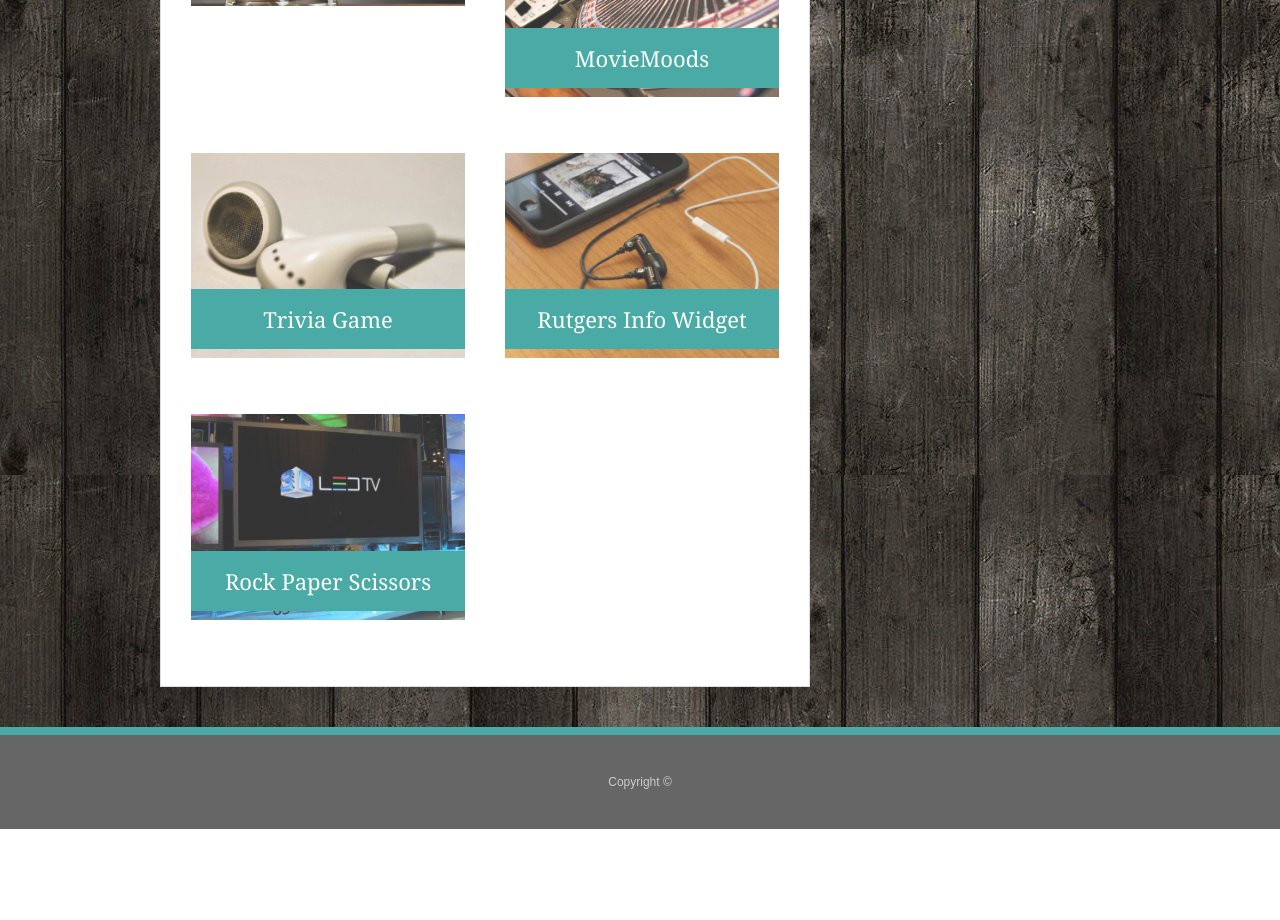
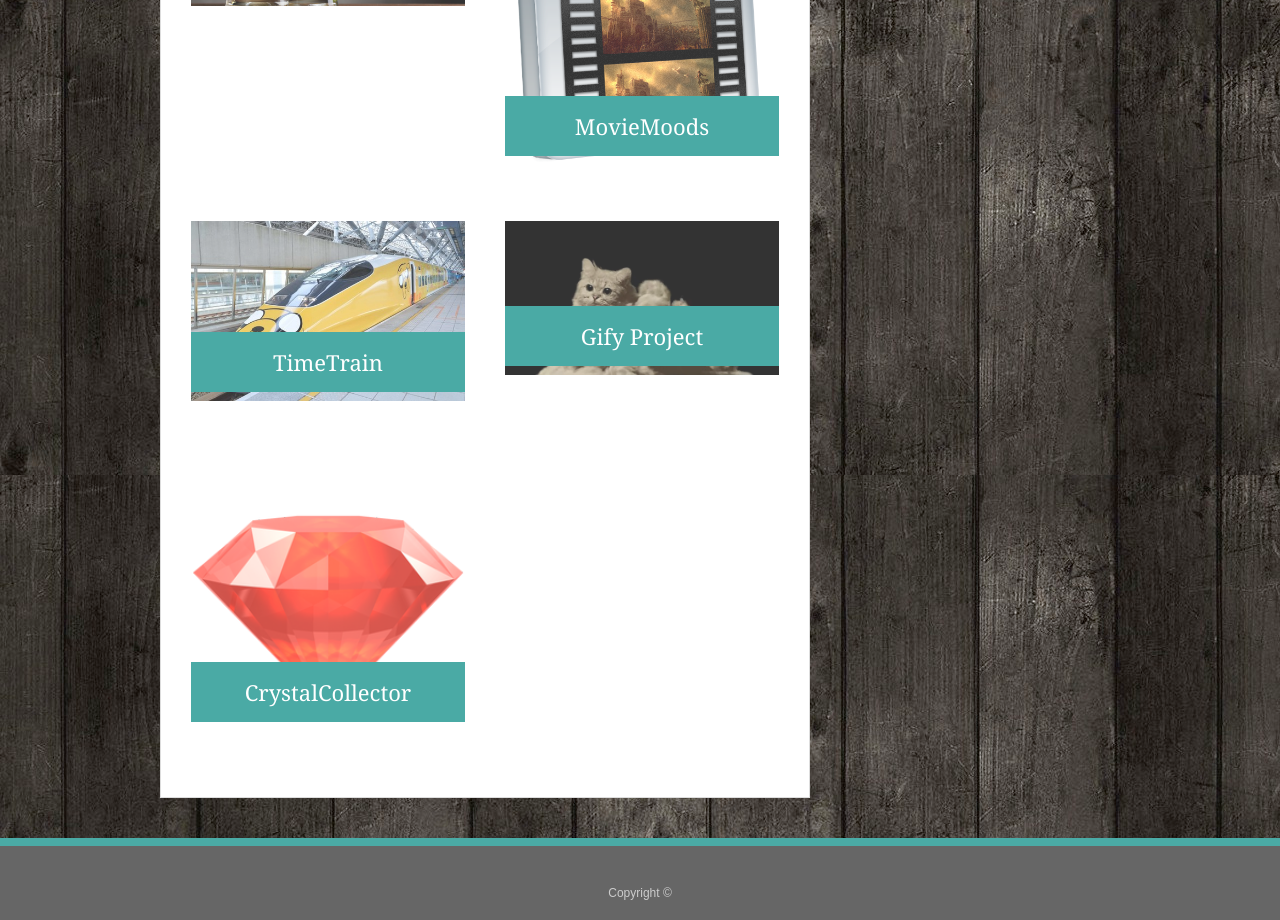
Before and after one commit to vluizang3l888v/Portfolio, a website: page public/portfolio.html in a window 1280 px wide. Shown: the part 382-1302 px from the top of the page. Before the commit the page ends 1211 px from the top, so only its background shows below. Drawn offline with Linux system fonts and the light colour scheme.

Commit message:
IBMpower

```diff
--- a/public/assets/css/style.css
+++ b/public/assets/css/style.css
@@ -9,6 +9,23 @@ background: blue;
 .headlinkcolor{
 color: black;
 }
+
+
+
+
+
+
+
+
+
+
+
+
+
+
+
+
+
 
 
 
@@ -49,7 +66,7 @@ h2,
 h3 {
   font-family: Georgia, Times, "Times New Roman", serif;
   font-weight: 700;
-  color: #4aaaa5;
+  color: #1703c9;
 }
 
 h1 {
--- a/public/portfolio.html
+++ b/public/portfolio.html
@@ -33,24 +33,24 @@
         <h3>BeerHunter</h3>
       </div>
       <div class="work" onclick="linkone('https://github.com/vluizang3l888v/match-my-mood/tree/master')">
-        <img src="assets/images/technics-q-c-640-480-2.jpg" alt="MovieMoods">
+        <img src="assets/images/m_icon.png" alt="MovieMoods">
 
         <h3>MovieMoods</h3>
       </div>
-      <div class="work">
-        <img src="assets/images/technics-q-c-640-480-5.jpg" alt="Trivia Game">
+      <div class="work" onclick="linkone('https://github.com/vluizang3l888v/Week-7-Train#week-7-train')">
+        <img src="assets/images/Time_Train.jpg" alt="Time_Train">
 
-        <h3>Trivia Game</h3>
+        <h3>TimeTrain</h3>
       </div>
-      <div class="work">
-        <img src="assets/images/technics-q-c-640-480-7.jpg" alt="Rutgers Info Widget">
+      <div class="work" onclick="linkone('https://github.com/vluizang3l888v/Week-6-Gifys')">
+        <img src="assets/images/.gifyPower.jpg" alt="Gify_Project">
 
-        <h3>Rutgers Info Widget</h3>
+        <h3>Gify Project</h3>
       </div>
-      <div class="work">
-        <img src="assets/images/technics-q-c-640-480-9.jpg" alt="Rock Paper Scissors">
+      <div class="work" onclick="linkone('https://github.com/vluizang3l888v/Week-4-Game')">
+        <img src="assets/images/Gem.png" alt="Crystal_Collector">
 
-        <h3>Rock Paper Scissors</h3>
+        <h3>CrystalCollector</h3>
       </div>
 
     </section>
```
Also changed, not shown: public/index.html (+1 -1 lines), public/assets/images/.gifyPower.jpg (added), public/assets/images/Gem.png (added), public/assets/images/Main_Pic_Me.png (added), public/assets/images/Time_Train.jpg (added), public/assets/images/cat.jpg (deleted), public/assets/images/concrete_seamless.png (deleted), public/assets/images/m_icon.png (added), public/assets/images/pro_pic_heroku.png (added), public/assets/images/stackoverflow-128.png (deleted), public/assets/images/technics-q-c-640-480-1.jpg (deleted), public/assets/images/technics-q-c-640-480-2.jpg (deleted), public/assets/images/technics-q-c-640-480-5.jpg (deleted), public/assets/images/technics-q-c-640-480-7.jpg (deleted), 1 more files.
